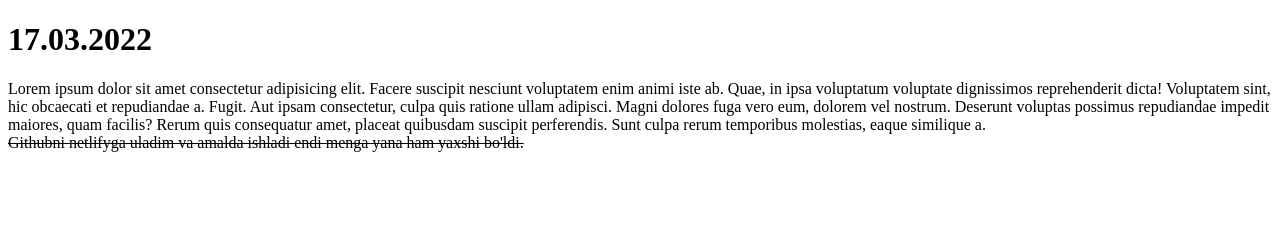
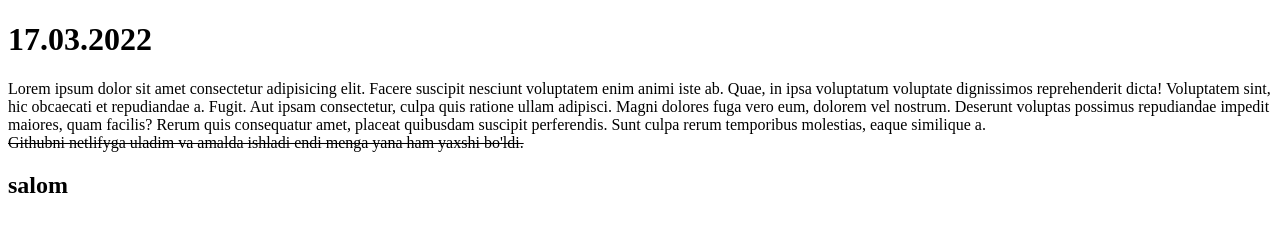
Before and after one commit to Tohirjon-Odilov/github-, a plain HTML site: page index.html in a window 1280 px wide. Drawn offline with Linux system fonts and the light colour scheme.

Commit message:
added h2

```diff
--- a/index.html
+++ b/index.html
@@ -14,6 +14,7 @@
         consectetur, culpa quis ratione ullam adipisci. Magni dolores fuga vero eum, dolorem vel nostrum. Deserunt voluptas possimus repudiandae impedit maiores, quam facilis? Rerum quis consequatur amet, placeat quibusdam suscipit perferendis. Sunt culpa
         rerum temporibus molestias, eaque similique a.</div>
     <del>Githubni netlifyga uladim va amalda ishladi endi menga yana ham yaxshi bo'ldi.</del>
+    <h2>salom</h2>
 </body>
 
 </html>
```
